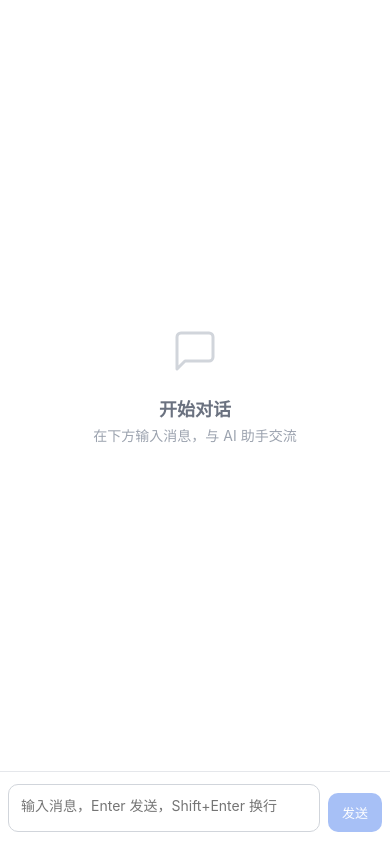
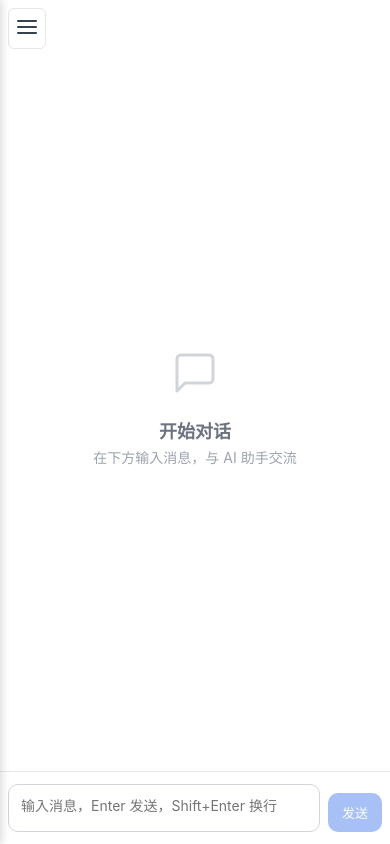
Before and after one commit to rational456/ai-chatbot, a Vue app: page / in a window 390 px wide. Built offline with nearby package versions, Linux system fonts and the light colour scheme.

Commit message:
feat: 移动端侧边栏可收起 + 汉堡菜单

```diff
--- a/src/App.vue
+++ b/src/App.vue
@@ -1,13 +1,42 @@
 <script setup lang="ts">
+import { ref } from 'vue'
 import AppSidebar from '@/components/layout/AppSidebar.vue'
+
+const sidebarOpen = ref(false)
+
+const toggleSidebar = () => {
+  sidebarOpen.value = !sidebarOpen.value
+}
+
+const closeSidebar = () => {
+  sidebarOpen.value = false
+}
 </script>
 
 <template>
   <div class="app-shell">
-    <aside class="sidebar">
-      <AppSidebar />
+    <!-- 移动端遮罩 -->
+    <div
+      v-if="sidebarOpen"
+      class="overlay"
+      @click="closeSidebar"
+    />
+
+    <!-- 侧边栏 -->
+    <aside class="sidebar" :class="{ open: sidebarOpen }">
+      <AppSidebar @close="closeSidebar" />
     </aside>
+
+    <!-- 主区域 -->
     <main class="main-content">
+      <!-- 移动端汉堡按钮 -->
+      <button class="menu-btn" @click="toggleSidebar">
+        <svg width="24" height="24" viewBox="0 0 24 24" fill="none" stroke="currentColor" stroke-width="2" stroke-linecap="round" stroke-linejoin="round">
+          <line x1="3" y1="6" x2="21" y2="6" />
+          <line x1="3" y1="12" x2="21" y2="12" />
+          <line x1="3" y1="18" x2="21" y2="18" />
+        </svg>
+      </button>
       <router-view />
     </main>
   </div>
@@ -33,8 +62,19 @@ html,body,#app {
   display: flex;
   height: 100vh;
   overflow: hidden;
+  position: relative;
 }
 
+/* ===== 遮罩 ===== */
+.overlay {
+  display: none;
+  position: fixed;
+  inset: 0;
+  background: rgba(0, 0, 0, 0.3);
+  z-index: 90;
+}
+
+/* ===== 侧边栏 ===== */
 .sidebar {
   width: 280px;
   min-width: 280px;
@@ -43,29 +83,70 @@ html,body,#app {
   display: flex;
   flex-direction: column;
   border-right: 1px solid #e5e7eb;
-  transition: width 0.2s, min-width 0.2s;
+  z-index: 100;
 }
 
+/* ===== 主区域 ===== */
 .main-content {
   flex: 1;
   min-width: 0;
   display: flex;
   flex-direction: column;
   background: #ffffff;
+  position: relative;
 }
 
-/* 平板：侧边栏收窄 */
+/* ===== 汉堡按钮（默认隐藏） ===== */
+.menu-btn {
+  display: none;
+  position: absolute;
+  top: 8px;
+  left: 8px;
+  z-index: 50;
+  padding: 6px;
+  border: 1px solid #e5e7eb;
+  border-radius: 6px;
+  background: #ffffff;
+  color: #374151;
+  cursor: pointer;
+}
+
+/* ===== 平板 ===== */
 @media (max-width: 768px) {
   .sidebar {
-    width: 220px;
-    min-width: 220px;
+    width: 260px;
+    min-width: 260px;
   }
 }
 
-/* 手机端：隐藏侧边栏，主区域全屏 */
+/* ===== 手机端 ===== */
 @media (max-width: 640px) {
+  .menu-btn {
+    display: block;
+  }
+
+  .overlay {
+    display: block;
+  }
+
   .sidebar {
-    display: none;
+    position: fixed;
+    top: 0;
+    left: 0;
+    bottom: 0;
+    width: 280px;
+    min-width: 280px;
+    transform: translateX(-100%);
+    transition: transform 0.25s ease;
+    box-shadow: 2px 0 8px rgba(0, 0, 0, 0.15);
+  }
+
+  .sidebar.open {
+    transform: translateX(0);
+  }
+
+  .main-content {
+    padding-top: 44px;
   }
 }
 </style>
--- a/src/components/layout/AppSidebar.vue
+++ b/src/components/layout/AppSidebar.vue
@@ -4,6 +4,12 @@ import NewChatButton from '@/components/sidebar/NewChatButton.vue'
 import SessionList from '@/components/sidebar/SessionList.vue'
 
 const router = useRouter()
+const emit = defineEmits<{ close: [] }>()
+
+const goSettings = () => {
+  router.push({ name: 'settings' })
+  emit('close')
+}
 </script>
 
 <template>
@@ -11,10 +17,10 @@ const router = useRouter()
     <div class="sidebar-header">
       <h1 class="app-title">AI 对话助手</h1>
     </div>
-    <NewChatButton />
-    <SessionList />
+    <NewChatButton @created="emit('close')" />
+    <SessionList @selected="emit('close')" />
     <div class="sidebar-footer">
-      <button class="settings-btn" @click="router.push({ name: 'settings' })">
+      <button class="settings-btn" @click="goSettings">
         <svg width="18" height="18" viewBox="0 0 24 24" fill="none" stroke="currentColor" stroke-width="2" stroke-linecap="round" stroke-linejoin="round">
           <circle cx="12" cy="12" r="3"/>
           <path d="M19.4 15a1.65 1.65 0 0 0 .33 1.82l.06.06a2 2 0 1 1-2.83 2.83l-.06-.06a1.65 1.65 0 0 0-1.82-.33 1.65 1.65 0 0 0-1 1.51V21a2 2 0 0 1-4 0v-.09A1.65 1.65 0 0 0 9 19.4a1.65 1.65 0 0 0-1.82.33l-.06.06a2 2 0 1 1-2.83-2.83l.06-.06A1.65 1.65 0 0 0 4.68 15a1.65 1.65 0 0 0-1.51-1H3a2 2 0 0 1 0-4h.09A1.65 1.65 0 0 0 4.6 9a1.65 1.65 0 0 0-.33-1.82l-.06-.06a2 2 0 1 1 2.83-2.83l.06.06A1.65 1.65 0 0 0 9 4.68a1.65 1.65 0 0 0 1-1.51V3a2 2 0 0 1 4 0v.09a1.65 1.65 0 0 0 1 1.51 1.65 1.65 0 0 0 1.82-.33l.06-.06a2 2 0 1 1 2.83 2.83l-.06.06A1.65 1.65 0 0 0 19.4 9a1.65 1.65 0 0 0 1.51 1H21a2 2 0 0 1 0 4h-.09a1.65 1.65 0 0 0-1.51 1z"/>
--- a/src/components/sidebar/NewChatButton.vue
+++ b/src/components/sidebar/NewChatButton.vue
@@ -4,6 +4,8 @@ import {useChatStore} from '@/stores/chat'
 import type { Session } from '@/types'
 const router = useRouter();
 const chatStore = useChatStore();
+const emit = defineEmits<{ created: [] }>()
+
 const handleNewChat = () => {
   const newSession:Session ={
     id: crypto.randomUUID(),
@@ -14,6 +16,7 @@ const handleNewChat = () => {
   }
   chatStore.createSession(newSession)
   router.push({ name: 'chat', params: { sessionId: newSession.id } })
+  emit('created')
 }
 </script>
 
--- a/src/components/sidebar/SessionList.vue
+++ b/src/components/sidebar/SessionList.vue
@@ -3,9 +3,11 @@ import { useChatStore } from '@/stores/chat'
 import SessionItem from '@/components/sidebar/SessionItem.vue'
 
 const chatStore = useChatStore()
+const emit = defineEmits<{ selected: [] }>()
 
 const handleSelect = (sessionId: string) => {
   chatStore.setActiveSession(sessionId)
+  emit('selected')
 }
 
 const handleDelete = (sessionId: string) => {
```
